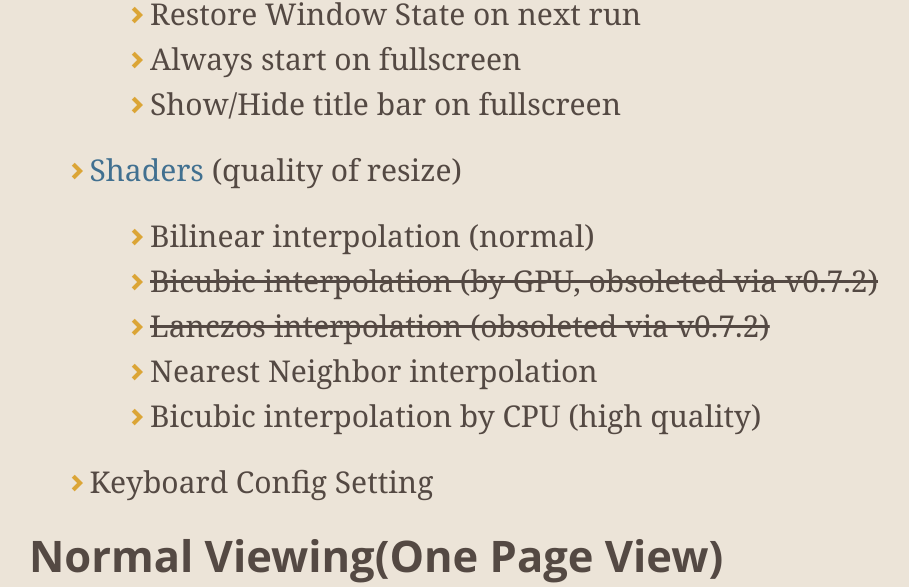
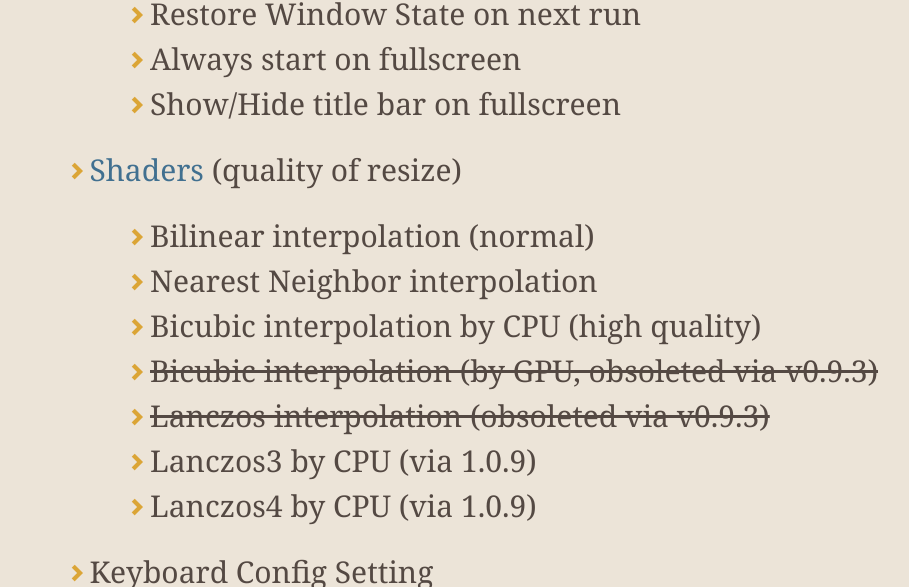
Before and after one commit to kanryu/quickviewer, a Jekyll site: the page built from docs/index.md, in a window 1280 px wide and 900 px high, scrolled down 13361 px, cut to the strip 0-587 px from the top of the window. Shown: the whole strip, without its empty margins (139-1048 px from the left). Built offline with Jekyll 4.4.1, drawn with Linux system fonts in a browser that asks for light colours; nearby versions of some CDN libraries; comment, search, counter and statistics services are not loaded; our own code applies the rules of GitHub Pages for plain Markdown files.

Commit message:
Update index.md

```diff
--- a/docs/index.md
+++ b/docs/index.md
@@ -205,10 +205,12 @@ Thanks for reviewers! :)
     - Show/Hide title bar on fullscreen
 - [Shaders](shader) (quality of resize)
     - Bilinear interpolation (normal)
-    - ~~Bicubic interpolation (by GPU, obsoleted via v0.7.2)~~
-    - ~~Lanczos interpolation (obsoleted via v0.7.2)~~
     - Nearest Neighbor interpolation
     - Bicubic interpolation by CPU (high quality)
+    - ~~Bicubic interpolation (by GPU, obsoleted via v0.9.3)~~
+    - ~~Lanczos interpolation (obsoleted via v0.9.3)~~
+    - Lanczos3 by CPU (via 1.0.9)
+    - Lanczos4 by CPU (via 1.0.9)
 - Keyboard Config Setting
 
 ### Normal Viewing(One Page View)
```
